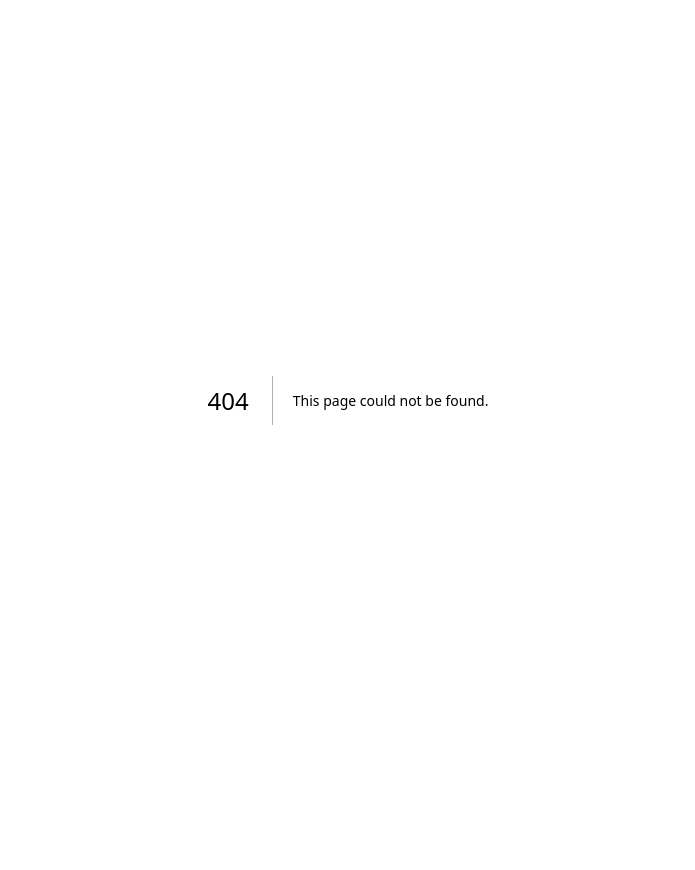
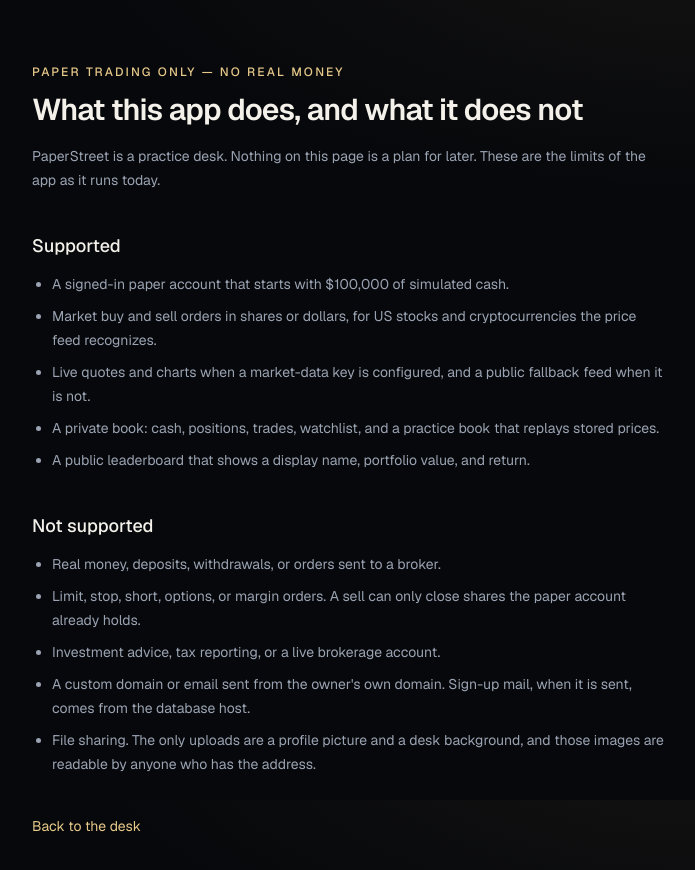
Before and after one commit to chance1473/paperstreet, a Next.js app: page /limits in a window 1280 px wide. Before the commit this address had no page. Shown: the top 870 px of the page, without its empty margins (292-987 px from the left). Before the commit the page ends 800 px from the top, so only its background shows below. Built offline with nearby package versions, Linux system fonts and the light colour scheme.

Commit message:
State PaperStreet's supported scope and unsupported uses on a public page.
Passo-Board-Task: plan::178::readiness-requirement-declared_limits

```diff
--- /dev/null
+++ b/src/app/limits/page.tsx
@@ -0,0 +1,52 @@
+import type { Metadata } from "next";
+import Link from "next/link";
+
+export const metadata: Metadata = { title: "What PaperStreet does not do · PaperStreet" };
+
+const SUPPORTED = [
+  "A signed-in paper account that starts with $100,000 of simulated cash.",
+  "Market buy and sell orders in shares or dollars, for US stocks and cryptocurrencies the price feed recognizes.",
+  "Live quotes and charts when a market-data key is configured, and a public fallback feed when it is not.",
+  "A private book: cash, positions, trades, watchlist, and a practice book that replays stored prices.",
+  "A public leaderboard that shows a display name, portfolio value, and return.",
+];
+
+const NOT_SUPPORTED = [
+  "Real money, deposits, withdrawals, or orders sent to a broker.",
+  "Limit, stop, short, options, or margin orders. A sell can only close shares the paper account already holds.",
+  "Investment advice, tax reporting, or a live brokerage account.",
+  "A custom domain or email sent from the owner's own domain. Sign-up mail, when it is sent, comes from the database host.",
+  "File sharing. The only uploads are a profile picture and a desk background, and those images are readable by anyone who has the address.",
+];
+
+export default function LimitsPage() {
+  return (
+    <main className="mx-auto max-w-2xl px-5 py-16">
+      <p className="text-xs font-medium uppercase tracking-[0.18em] text-[#e7c98a]">Paper trading only — no real money</p>
+      <h1 className="mt-3 text-3xl font-semibold tracking-tight">What this app does, and what it does not</h1>
+      <p className="mt-4 text-sm leading-6 text-muted-foreground">
+        PaperStreet is a practice desk. Nothing on this page is a plan for later. These are the limits of the app as it runs today.
+      </p>
+
+      <h2 className="mt-10 text-lg font-medium">Supported</h2>
+      <ul className="mt-3 list-disc space-y-2 pl-5 text-sm leading-6 text-muted-foreground">
+        {SUPPORTED.map((item) => (
+          <li key={item}>{item}</li>
+        ))}
+      </ul>
+
+      <h2 className="mt-10 text-lg font-medium">Not supported</h2>
+      <ul className="mt-3 list-disc space-y-2 pl-5 text-sm leading-6 text-muted-foreground">
+        {NOT_SUPPORTED.map((item) => (
+          <li key={item}>{item}</li>
+        ))}
+      </ul>
+
+      <p className="mt-10 text-sm">
+        <Link href="/" className="text-[#e7c98a] underline-offset-4 hover:underline">
+          Back to the desk
+        </Link>
+      </p>
+    </main>
+  );
+}
--- a/src/app/page.tsx
+++ b/src/app/page.tsx
@@ -147,7 +147,12 @@ export default function HomePage() {
       <footer className="border-t border-white/8">
         <div className="mx-auto flex max-w-6xl flex-col gap-3 px-5 py-6 text-xs text-muted-foreground sm:flex-row sm:items-center sm:justify-between">
           <span>PaperStreet</span>
-          <span>Paper trading only. No real-money deposits or brokerage orders.</span>
+          <span className="flex flex-wrap gap-x-4 gap-y-1">
+            <span>Paper trading only. No real-money deposits or brokerage orders.</span>
+            <Link href="/limits" className="underline-offset-4 hover:underline">
+              What this app does not do
+            </Link>
+          </span>
         </div>
       </footer>
     </main>
```
Also changed, not shown: 1 other file (tests, documents, lock files or other folders).
